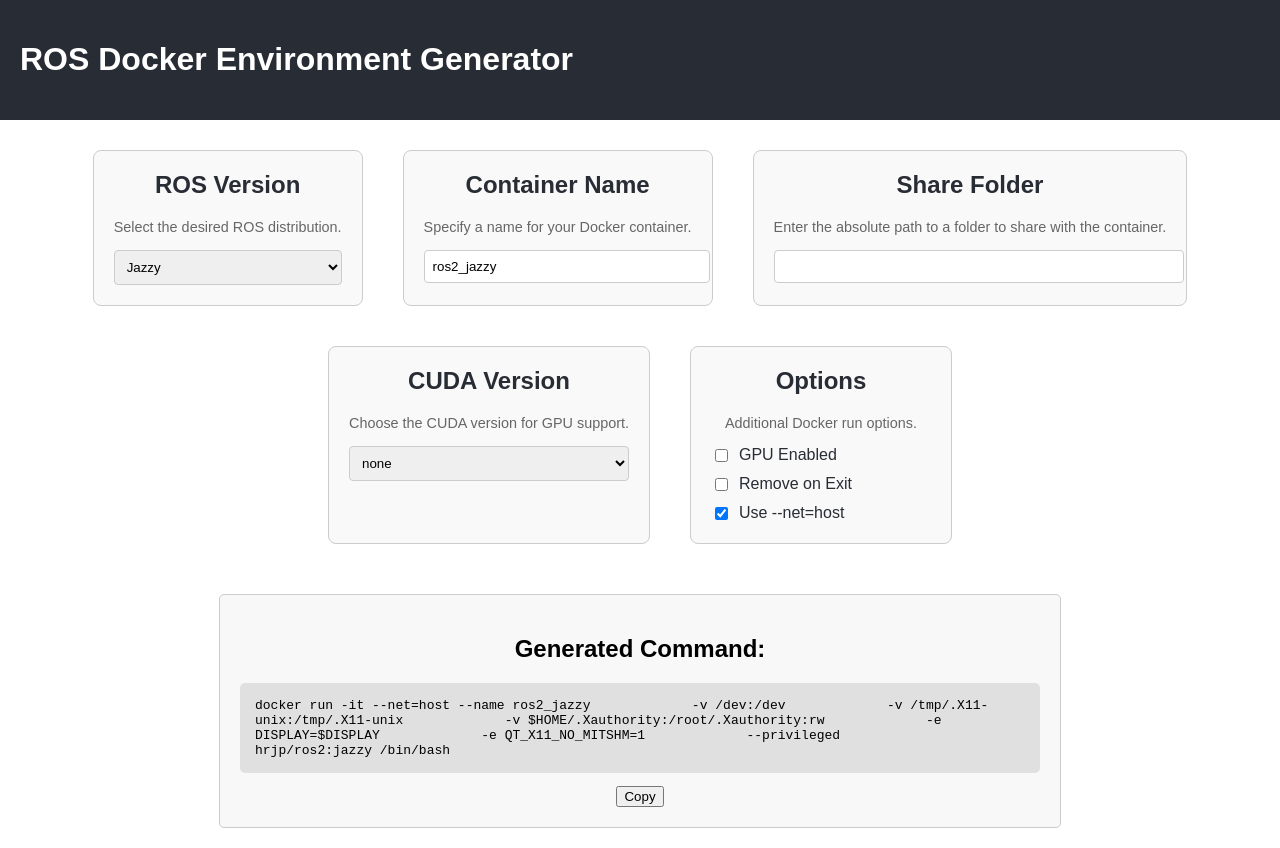
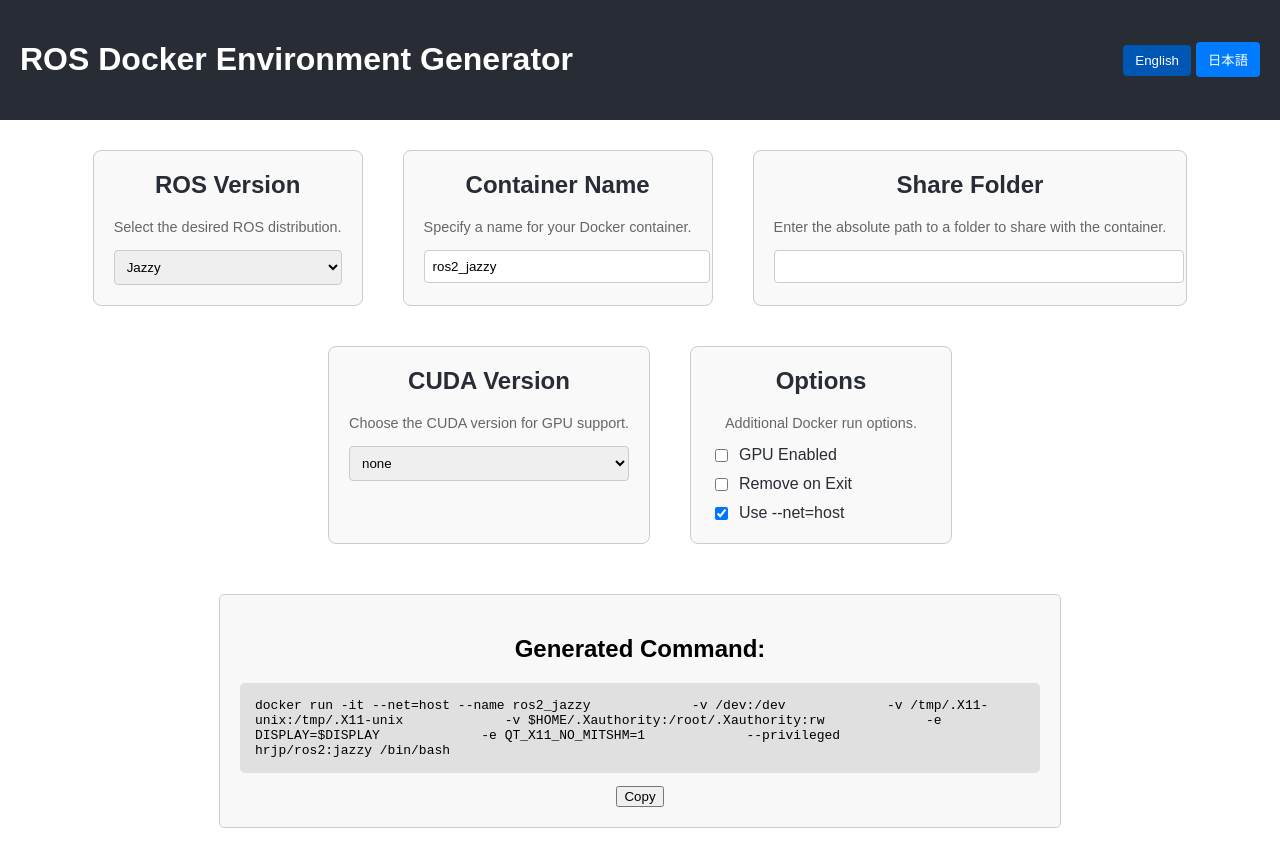
Before and after one commit to hrjp/oneline_rosenv, a React (Create React App) app: page / in a window 1280 px wide. Built offline with nearby package versions, Linux system fonts and the light colour scheme.

Commit message:
feat: Add Japanese translation and language switcher

```diff
--- a/src/App.css
+++ b/src/App.css
@@ -1,4 +1,3 @@
-
 .App {
   text-align: center;
   font-family: sans-serif;
@@ -78,26 +77,16 @@ input[type="text"], select {
   word-wrap: break-word;
 }
 
-.options-menu {
-  position: relative;
+.language-switcher button {
+  background-color: #007bff;
+  color: white;
+  padding: 8px 12px;
+  border: none;
+  border-radius: 4px;
+  cursor: pointer;
+  margin-left: 5px;
 }
 
-.options-button {
-  background-color: #007bff;
-  color: white;
-  padding: 10px 20px;
-  border: none;
-  border-radius: 5px;
-  cursor: pointer;
+.language-switcher button.active {
+  background-color: #0056b3;
 }
-
-.options-dropdown {
-  position: absolute;
-  top: 100%;
-  right: 0;
-  background-color: white;
-  border: 1px solid #ccc;
-  border-radius: 8px;
-  padding: 10px;
-  z-index: 1;
-}
--- a/src/App.js
+++ b/src/App.js
@@ -1,5 +1,8 @@
+
+
 import React, { useState, useEffect } from 'react';
 import './App.css';
+import translations from './translations';
 
 function App() {
   const [gpu, setGpu] = useState(false);
@@ -10,6 +13,9 @@ function App() {
   const [shareFolder, setShareFolder] = useState('');
   const [cudaVersion, setCudaVersion] = useState('none');
   const [copyText, setCopyText] = useState('Copy');
+  const [language, setLanguage] = useState('en');
+
+  const t = translations[language];
 
   const rosOptions = ['Melodic', 'Noetic', 'Foxy', 'Humble', 'Jazzy'];
   const cudaVersionsMap = {
@@ -70,19 +76,23 @@ function App() {
   const handleCopy = () => {
     const command = getCommand();
     navigator.clipboard.writeText(command);
-    setCopyText('Copied!');
-    setTimeout(() => setCopyText('Copy'), 2000);
+    setCopyText(t.copied);
+    setTimeout(() => setCopyText(t.copy), 2000);
   };
 
   return (
     <div className="App">
       <header className="App-header">
-        <h1>ROS Docker Environment Generator</h1>
+        <h1>{t.title}</h1>
+        <div className="language-switcher">
+          <button onClick={() => setLanguage('en')} className={language === 'en' ? 'active' : ''}>English</button>
+          <button onClick={() => setLanguage('ja')} className={language === 'ja' ? 'active' : ''}>日本語</button>
+        </div>
       </header>
       <div className="selector-container">
         <div className="selector">
-          <h2>ROS Version</h2>
-          <p className="description">Select the desired ROS distribution.</p>
+          <h2>{t.rosVersion}</h2>
+          <p className="description">{t.rosVersionDescription}</p>
           <select value={rosVersion} onChange={(e) => setRosVersion(e.target.value)}>
             {rosOptions.map(option => (
               <option key={option} value={option}>{option}</option>
@@ -90,18 +100,18 @@ function App() {
           </select>
         </div>
         <div className="selector">
-          <h2>Container Name</h2>
-          <p className="description">Specify a name for your Docker container.</p>
+          <h2>{t.containerName}</h2>
+          <p className="description">{t.containerNameDescription}</p>
           <input type="text" value={containerName} onChange={(e) => setContainerName(e.target.value)} disabled={remove} />
         </div>
         <div className="selector">
-          <h2>Share Folder</h2>
-          <p className="description">Enter the absolute path to a folder to share with the container.</p>
+          <h2>{t.shareFolder}</h2>
+          <p className="description">{t.shareFolderDescription}</p>
           <input type="text" value={shareFolder} onChange={(e) => setShareFolder(e.target.value)} />
         </div>
         <div className="selector">
-          <h2>CUDA Version</h2>
-          <p className="description">Choose the CUDA version for GPU support.</p>
+          <h2>{t.cudaVersion}</h2>
+          <p className="description">{t.cudaVersionDescription}</p>
           <select value={cudaVersion} onChange={(e) => setCudaVersion(e.target.value)}>
             {cudaVersionsMap[rosVersion].map(option => (
               <option key={option} value={option}>{option}</option>
@@ -109,26 +119,26 @@ function App() {
           </select>
         </div>
         <div className="selector">
-          <h2>Options</h2>
-          <p className="description">Additional Docker run options.</p>
+          <h2>{t.options}</h2>
+          <p className="description">{t.optionsDescription}</p>
           <div className="options">
             <label>
               <input type="checkbox" checked={gpu} onChange={() => setGpu(!gpu)} disabled={cudaVersion !== 'none'} />
-              GPU Enabled
+              {t.gpuEnabled}
             </label>
             <label>
               <input type="checkbox" checked={remove} onChange={() => setRemove(!remove)} />
-              Remove on Exit
+              {t.removeOnExit}
             </label>
             <label>
               <input type="checkbox" checked={netHost} onChange={() => setNetHost(!netHost)} />
-              Use --net=host
+              {t.useNetHost}
             </label>
           </div>
         </div>
       </div>
       <div className="command-container">
-        <h2>Generated Command:</h2>
+        <h2>{t.generatedCommand}</h2>
         <pre className="command-box">{getCommand()}</pre>
         <button onClick={handleCopy}>{copyText}</button>
       </div>
--- /dev/null
+++ b/src/translations.js
@@ -0,0 +1,43 @@
+
+const translations = {
+  en: {
+    title: 'ROS Docker Environment Generator',
+    rosVersion: 'ROS Version',
+    rosVersionDescription: 'Select the desired ROS distribution.',
+    containerName: 'Container Name',
+    containerNameDescription: 'Specify a name for your Docker container.',
+    shareFolder: 'Share Folder',
+    shareFolderDescription: 'Enter the absolute path to a folder to share with the container.',
+    cudaVersion: 'CUDA Version',
+    cudaVersionDescription: 'Choose the CUDA version for GPU support.',
+    options: 'Options',
+    optionsDescription: 'Additional Docker run options.',
+    gpuEnabled: 'GPU Enabled',
+    removeOnExit: 'Remove on Exit',
+    useNetHost: 'Use --net=host',
+    generatedCommand: 'Generated Command:',
+    copy: 'Copy',
+    copied: 'Copied!',
+  },
+  ja: {
+    title: 'ROS Docker 環境ジェネレーター',
+    rosVersion: 'ROSバージョン',
+    rosVersionDescription: '希望するROSディストリビューションを選択してください。',
+    containerName: 'コンテナ名',
+    containerNameDescription: 'Dockerコンテナの名前を指定してください。',
+    shareFolder: '共有フォルダ',
+    shareFolderDescription: 'コンテナと共有するフォルダの絶対パスを入力してください。',
+    cudaVersion: 'CUDAバージョン',
+    cudaVersionDescription: 'GPUサポート用のCUDAバージョンを選択してください。',
+    options: 'オプション',
+    optionsDescription: '追加のDocker実行オプション。',
+    gpuEnabled: 'GPU有効',
+    removeOnExit: '終了時に削除',
+    useNetHost: '--net=hostを使用',
+    generatedCommand: '生成されたコマンド:',
+    copy: 'コピー',
+    copied: 'コピーしました！',
+  },
+};
+
+export default translations;
```
